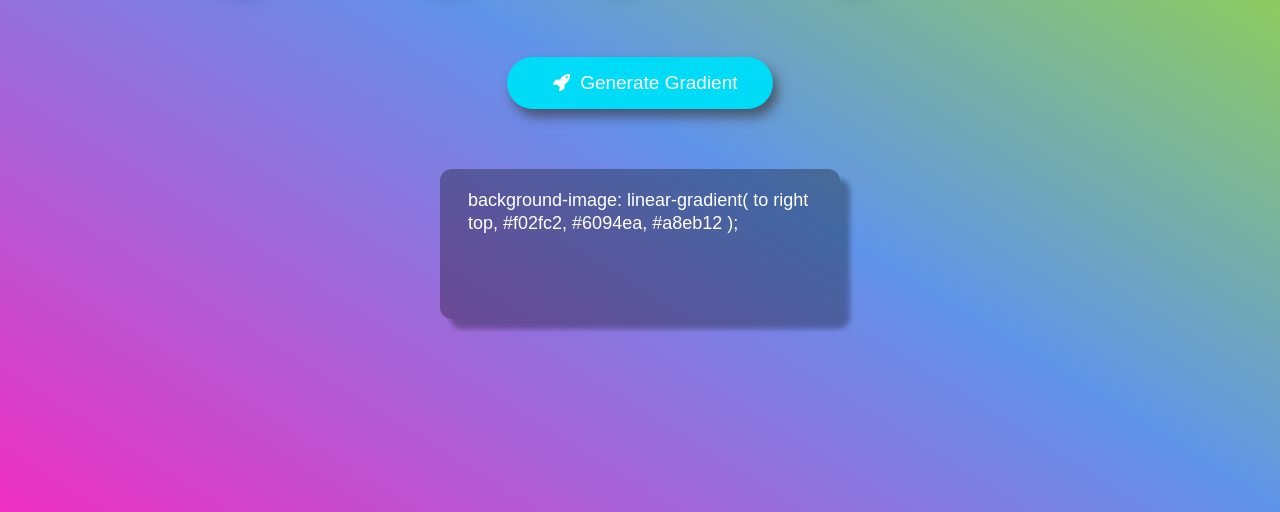
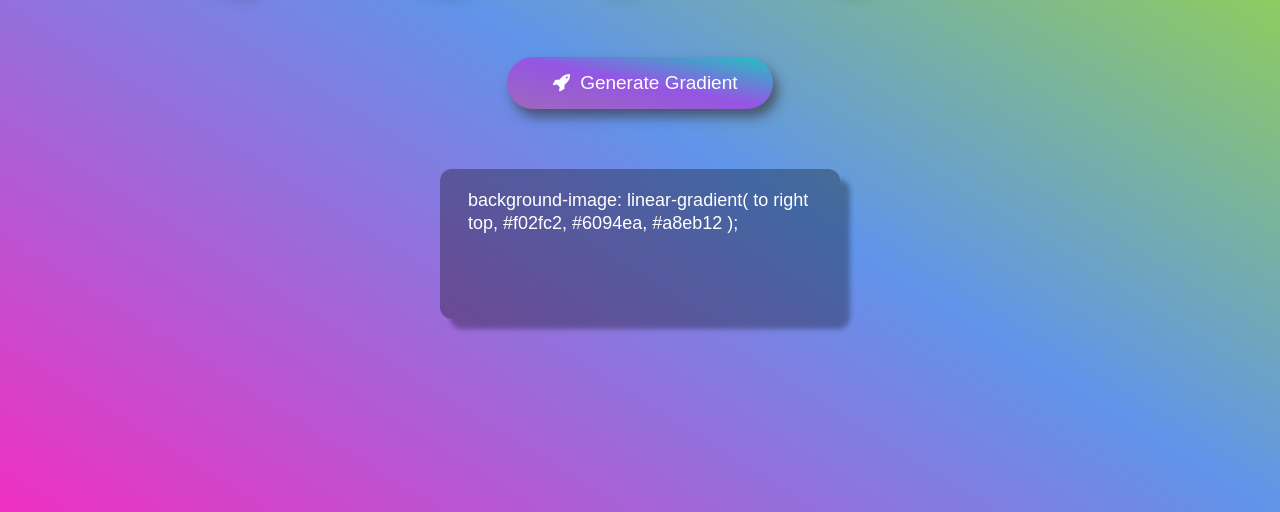
Before and after one commit to sh4d0wy/linearGradient, a plain HTML site: page index.html in a window 1280 px wide. Shown: the part 288-800 px from the top of the page. Drawn offline with Linux system fonts and the light colour scheme.

Commit message:
third commit

```diff
--- a/styles.css
+++ b/styles.css
@@ -35,7 +35,7 @@ div {
   padding: 15px 35px;
   border: none;
   border-radius: 30px;
-  background: #00dbf8;
+  background-image: linear-gradient( to right top, #9E68BB, #9555E4, #22C3C1 );
   box-shadow: 5px 8px 12px rgba(55, 54, 54, 0.651);
   color: #ffff;
   font-size: 19px;
```
